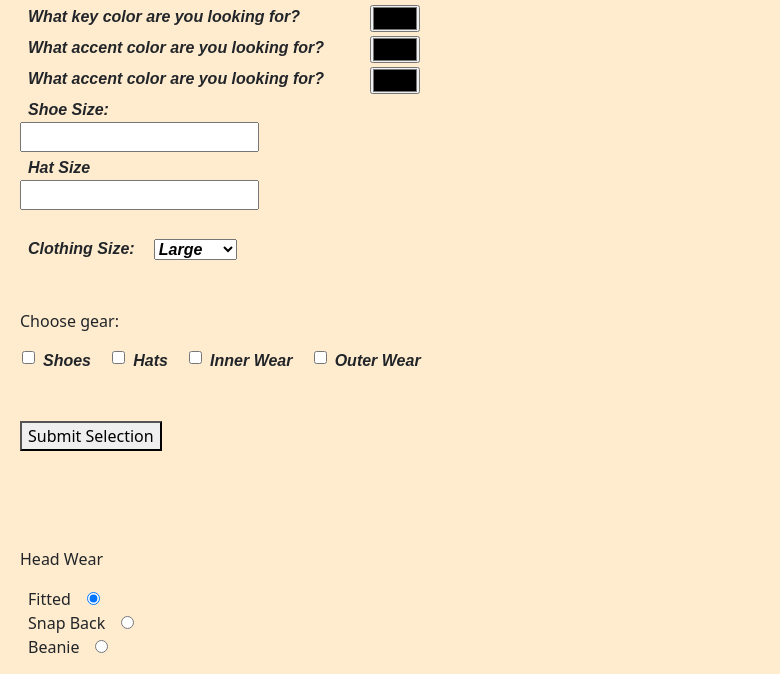
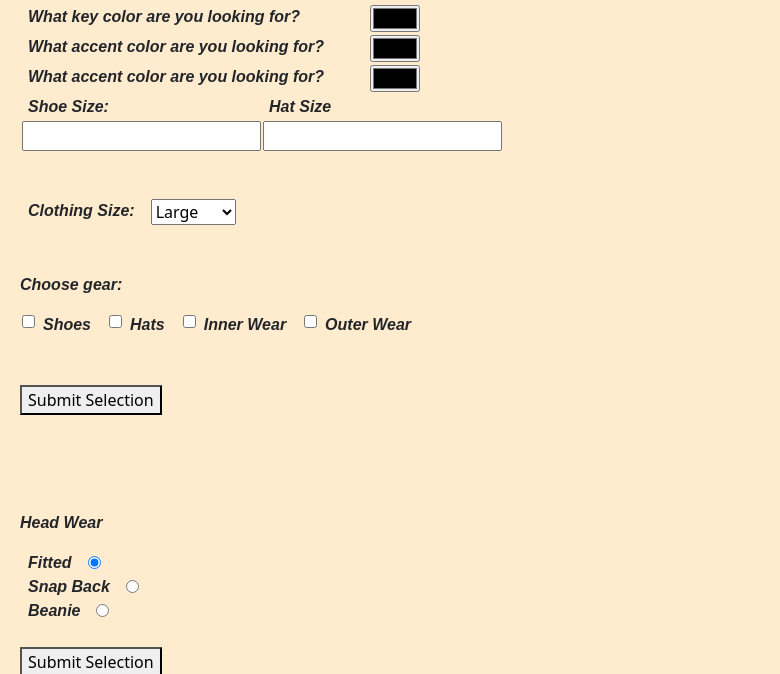
Before and after one commit to jando79/team-thread, a website built with webpack: page src/index.html in a window 1280 px wide. Shown: the part 121-795 px from the top of the page, without its empty margins (0-780 px from the left). Built offline with nearby package versions, Linux system fonts and the light colour scheme.

Commit message:
ADD UI for form submission

```diff
--- a/src/css/styles.css
+++ b/src/css/styles.css
@@ -22,9 +22,10 @@ h1 {
 
 #color-pick input {
   display: inline-block;
+  padding: 2px 2px;
 }
 
-#clothing label {
+.clothing label {
     float: left;
     margin-right: 0.2em;
     font-family: Arial;
@@ -32,31 +33,66 @@ h1 {
     font-weight: 550;
 }
 
-#clothing input {
+.clothing input {
     display: inline-block;
     margin-bottom: 0.2em;
 }
 
-
-#clothing select {
+.clothing select {
   margin-right: 0.2em;
   font-family: Arial;
   font-style: italic;
   font-weight: 550;
 }
-#clothing-size {
+.clothing-size {
   font-family: Arial;
   font-style: italic;
   font-weight: 550;
 }
+fieldset-head-toes{
+  overflow: hidden
+  }
 
-fieldset {
+  .shoe {
+    float: left;
+    clear: none;
+  }
+
+  .hat {
+    float: left;
+    clear: none;
+  }
+
+  label {
+    float: left;
+    clear: none;
+    display: block;
+    padding: 0px 1em 0px 8px;
+    font-family: Arial;
+    font-style: italic;
+    font-weight: 550;
+  }
+
+  input[type=number],
+  input.check {
+    float: left;
+    clear: none;
+    margin: 2px 0 0 2px;
+  }
+
+fieldset-gear {
   overflow: hidden
   }
 
   .gear {
     float: left;
     clear: none;
+  }
+
+  p {
+    font-family: Arial;
+    font-style: italic;
+    font-weight: 550;
   }
 
   label {
--- a/src/index.html
+++ b/src/index.html
@@ -6,6 +6,7 @@
 
   <body>
     <h1>Place Holder</h1>
+    <form id="clothing">
     <div id="color-pick">
       <div id="color-pick1">
         <label for="color1">What key color are you looking for?</label>
@@ -20,24 +21,27 @@
         <input id="color3" type="color">
       </div>
     </div>
-
-    <form id="clothing">
+    <fieldset id="head-toes">
+      <div class="shoe">
         <label for="shoe-size">Shoe Size:</label>
         <br>
         <input type="number" id="shoes" name="shoe-size">
-      <br>
+      </div>
+      <div class="hat">
         <label for="hat-size">Hat Size</label>
         <br>
         <input type="number" id="hat-fit" name="hat-size">
+      </div>
+    </fieldset>
       <br><br>
-      <label for="clothing size">Clothing Size:</label>
-      <select id="clothing size">
+      <label for="clothing-size">Clothing Size:</label>
+      <select id="clothing-size">
         <option>Large</option>
         <option>Medium</option>
         <option>Small</option>
       </select>
       <br><br><br>
-      <fieldset>
+      <fieldset id="gear">
         <div class="gear">
           <p>Choose gear:</p>
           <input type="checkbox" class="check" name="clothing" value="1" id="1">
@@ -50,6 +54,7 @@
           <label for="outer">Outer Wear</label>
         </div>
       </fieldset>
+    </div>
     <br><br>
     <button type="submit">Submit Selection</button>
 
--- a/src/index.js
+++ b/src/index.js
@@ -14,4 +14,29 @@ async function getThreads(city) {
   }
 }
 
-// <!-- const favoriteColor = document.getElementById("color").value; -->
+
+
+// UI Logic
+
+
+
+
+function handleFormSubmission(event) {
+  event.preventDefault();
+  // collecting the color selected by user
+  const keyColor = document.getElementById("color1").value;
+  const accentColor1 = document.getElementById("color2").value;
+  const accentColor2 = document.getElementById("color3").value;
+  // collect info from shoe and hat size boxes
+  const shoeSize = parseInt(document.querySelector('#shoes').value);
+  const hatSize = parseInt(document.querySelector('#hat-fit').value);
+  // collect clothing size
+  const clothingSize = document.getElementById("clothing-size").value;
+  // collect check box info
+  const userSelections = document.querySelectorAll("input[name=gear]:checked");
+  // we need to add an array
+}
+
+window.addEventListener("load", function() {
+  document.querySelector("form#clothing").addEventListener("submit", handleFormSubmission);
+});
```
Lines whose indentation alone changed are shown as unchanged.
